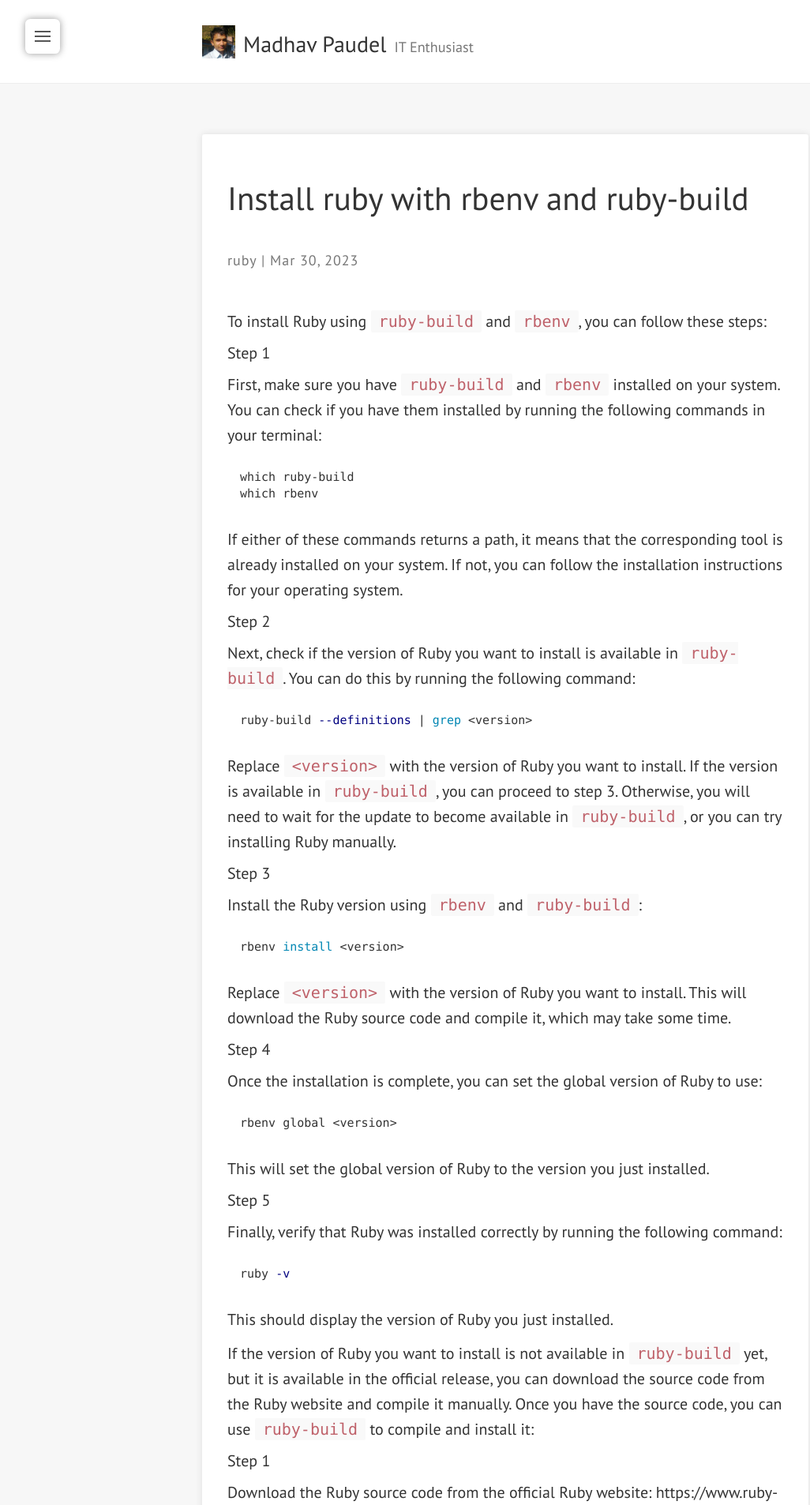
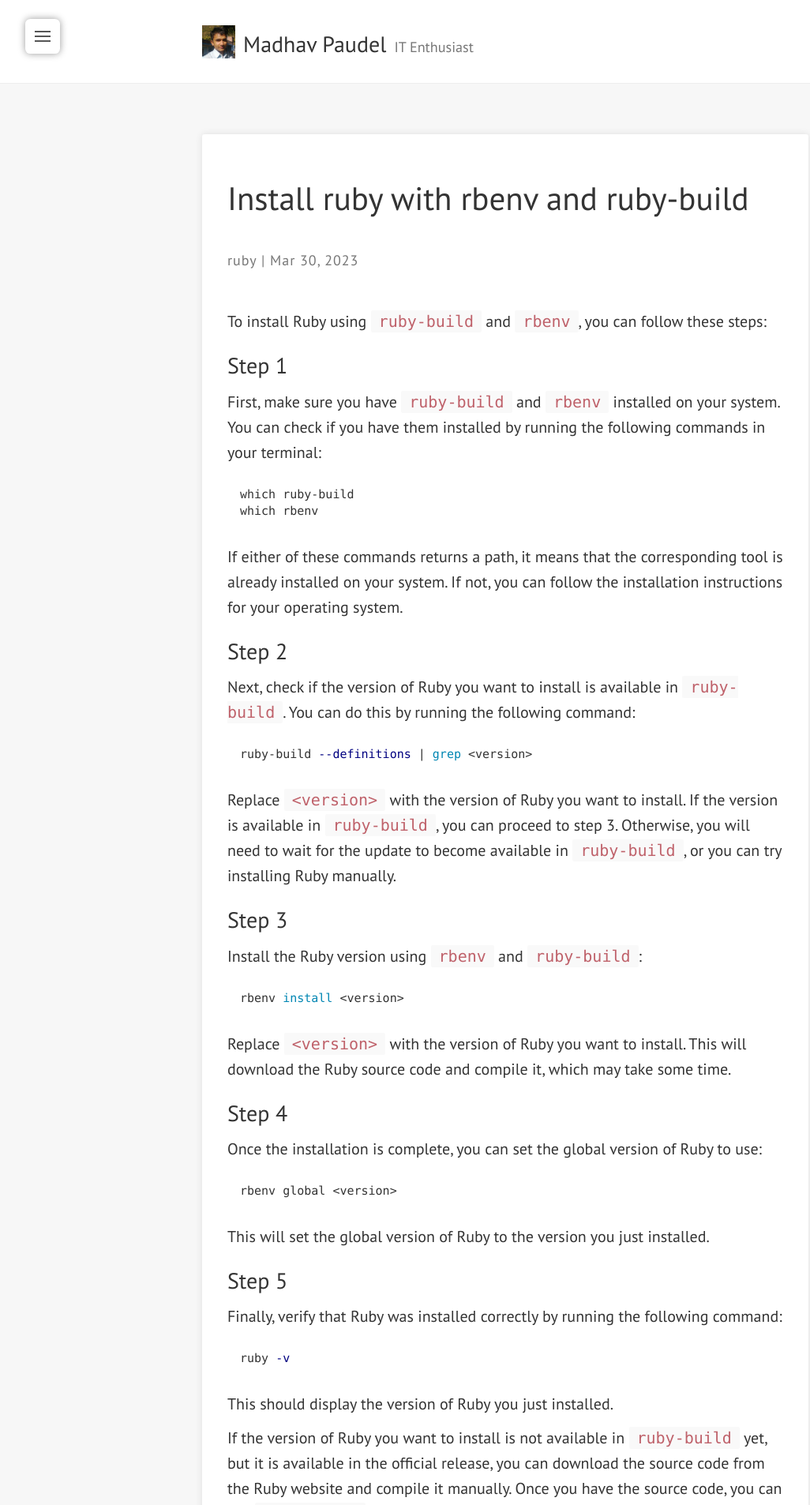
Before and after one commit to poudelmadhav/personal-blog, a Jekyll site: the page built from _posts/2023-03-31-install-ruby-with-rbenv-and-ruby-build.md, in a window 1280 px wide. Shown: the top 1906 px of the page at 79% size, without its empty margins (0-1026 px from the left). Built offline with Jekyll 4.4.1, drawn with Linux system fonts in a browser that asks for light colours; nearby versions of some CDN libraries.

````diff
--- a/_posts/2023-03-31-install-ruby-with-rbenv-and-ruby-build.md
+++ b/_posts/2023-03-31-install-ruby-with-rbenv-and-ruby-build.md
@@ -12,7 +12,7 @@ comments: true
 
 To install Ruby using `ruby-build` and `rbenv`, you can follow these steps:
 
-#### Step 1
+### Step 1
 First, make sure you have `ruby-build` and `rbenv` installed on your system. You can check if you have them installed by running the following commands in your terminal:
 
 ```shell
@@ -22,7 +22,7 @@ which rbenv
 
 If either of these commands returns a path, it means that the corresponding tool is already installed on your system. If not, you can follow the installation instructions for your operating system.
 
-#### Step 2
+### Step 2
 Next, check if the version of Ruby you want to install is available in `ruby-build`. You can do this by running the following command:
 
 ```shell
@@ -31,7 +31,7 @@ ruby-build --definitions | grep <version>
 
 Replace `<version>` with the version of Ruby you want to install. If the version is available in `ruby-build`, you can proceed to step 3. Otherwise, you will need to wait for the update to become available in `ruby-build`, or you can try installing Ruby manually.
 
-#### Step 3
+### Step 3
 Install the Ruby version using `rbenv` and `ruby-build`:
 
 ```shell
@@ -40,7 +40,7 @@ rbenv install <version>
 
 Replace `<version>` with the version of Ruby you want to install. This will download the Ruby source code and compile it, which may take some time.
 
-#### Step 4
+### Step 4
 Once the installation is complete, you can set the global version of Ruby to use:
 
 ```shell
@@ -49,7 +49,7 @@ rbenv global <version>
 
 This will set the global version of Ruby to the version you just installed.
 
-#### Step 5
+### Step 5
 Finally, verify that Ruby was installed correctly by running the following command:
 
 ```shell
@@ -60,13 +60,13 @@ This should display the version of Ruby you just installed.
 
 If the version of Ruby you want to install is not available in `ruby-build` yet, but it is available in the official release, you can download the source code from the Ruby website and compile it manually. Once you have the source code, you can use `ruby-build` to compile and install it:
 
-#### Step 1
+### Step 1
 Download the Ruby source code from the official Ruby website: https://www.ruby-lang.org/en/downloads/
 
-#### Step 2
+### Step 2
 Extract the source code to a directory of your choice.
 
-#### Step 3
+### Step 3
 Use `ruby-build` to compile and install the Ruby version:
 
 ```shell
@@ -75,14 +75,14 @@ ruby-build <path/to/source/code> <install/path>
 
 Replace `<path/to/source/code>` with the path to the directory containing the extracted source code, and `<install/path>` with the path where you want to install Ruby.
 
-#### Step 4
+### Step 4
 Once the installation is complete, you can set the global version of Ruby to use:
 
 ```shell
 rbenv global <version>
 ```
 
-#### Step 5
+### Step 5
 Replace `<version>` with the version of Ruby you just installed.
 
 Finally, verify that Ruby was installed correctly by running the following command:
````
